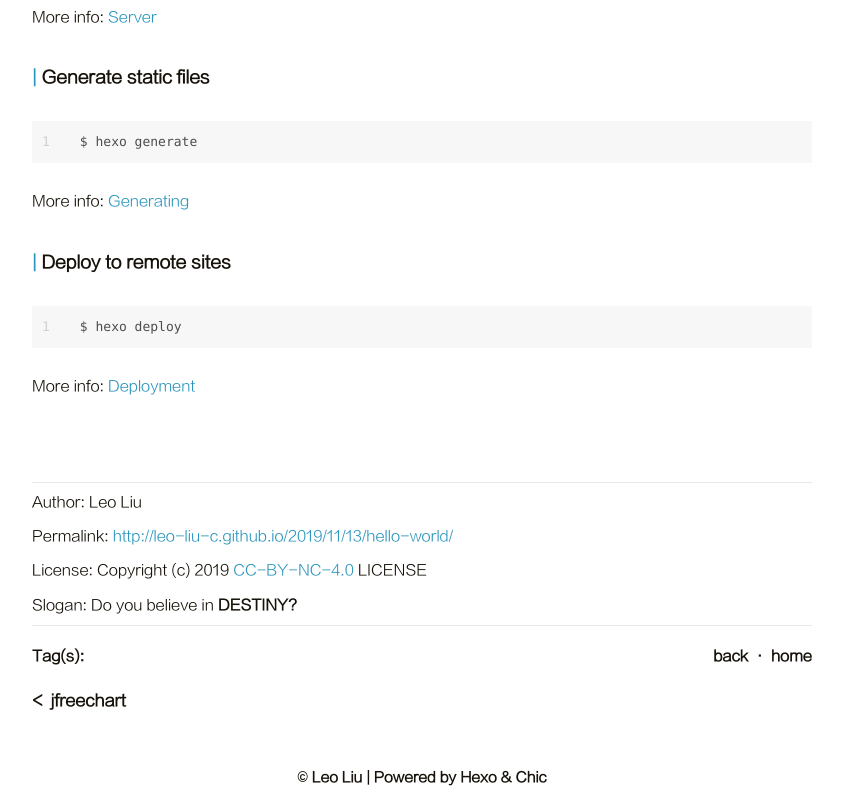
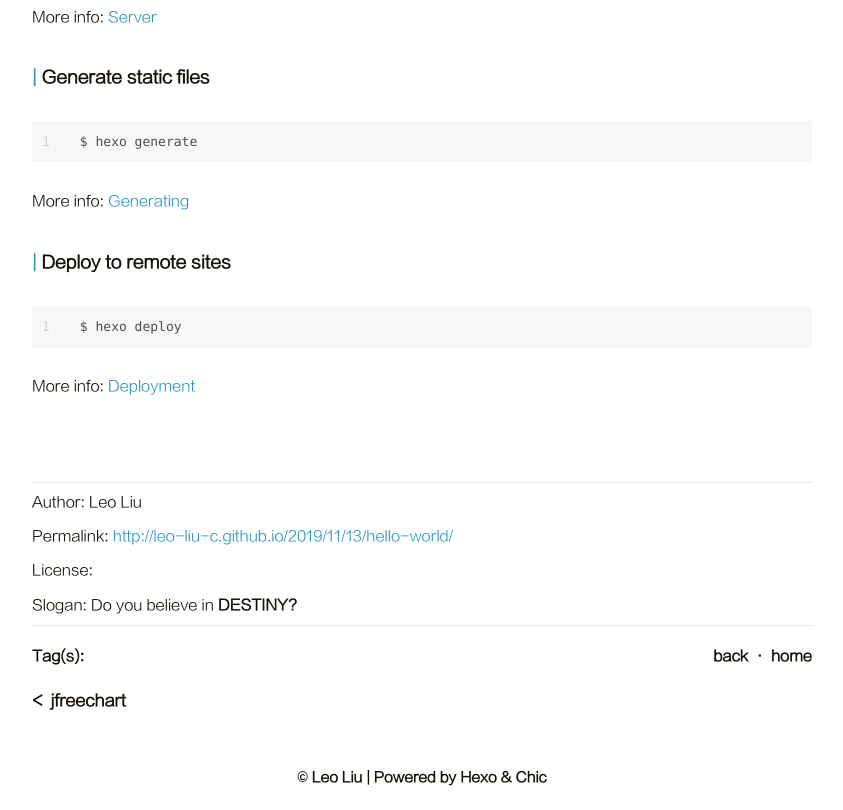
Before and after one commit to Leo-Liu-C/Leo-Liu-C.github.io, a plain HTML site: page 2019/11/13/hello-world/index.html in a window 1280 px wide. Shown: the part 685-1495 px from the top of the page, without its empty margins (218-1061 px from the left). Drawn offline with Linux system fonts and the light colour scheme.

Commit message:
Site updated: 2019-11-15 18:05:25

```diff
--- a/2019/11/13/hello-world/index.html
+++ b/2019/11/13/hello-world/index.html
@@ -226,7 +226,7 @@
 
                     <p class="copyright-item">
                         <span>License:</span>
-                        <span>Copyright (c) 2019 <a href="http://creativecommons.org/licenses/by-nc/4.0/" target="_blank" rel="noopener">CC-BY-NC-4.0</a> LICENSE</span>
+                        <span></span>
                     </p>
 
 
```
Also changed, not shown: 2019/11/15/Untitled/index.html (+1 -1 lines), 2019/11/15/WindRose/index.html (+1 -1 lines), 2019/11/15/jfreechart/index.html (+1 -1 lines), 2019/11/15/word插入图片/index.html (+1 -1 lines).
